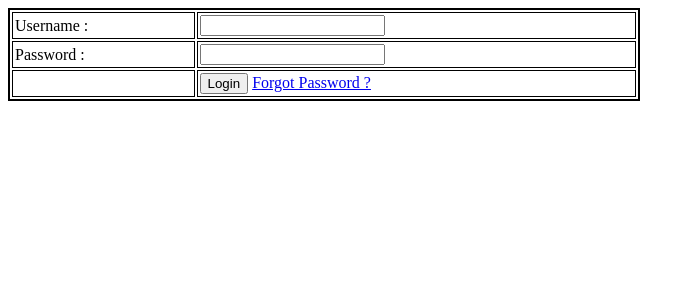
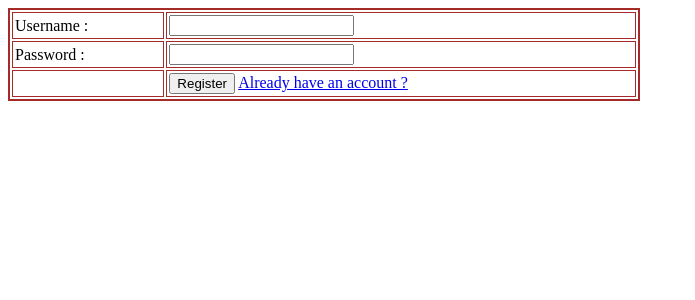
Before and after one commit to gahan10/TeacherPortal, a Flask app: page / in a window 1280 px wide. Shown: the top 300 px of the page, without its empty margins (0-695 px from the left). Run offline with Flask 3, Linux system fonts and the light colour scheme.

Commit message:
add register page

```diff
--- a/main.py
+++ b/main.py
@@ -4,4 +4,4 @@ main = Blueprint("main", __name__)
 
 @main.route("/")
 def index():
-    return render_template("login.html")
+    return render_template("register.html")
--- a/register.py
+++ b/register.py
@@ -1,4 +1,4 @@
-from flask import Blueprint,Flask, render_template, request, redirect, url_for
+from flask import Blueprint, render_template, request, redirect, url_for
 from flask_scss import Scss
 from flask_sqlalchemy import SQLAlchemy
 from teachers import users
--- a/templates/dashboard.html
+++ b/templates/dashboard.html
@@ -12,7 +12,7 @@
         <table width="100%" height="100%" border="0" cellspacing="7" cellpadding="7" bgcolor="wheat" >
             <tr>
                 <tr>
-                    <td align="right"><button>Home</button> <button type="submit" formaction="/logout">Logout</button></td>
+                    <td align="right"><button>Home</button> <button onclick="location.href='/login'">Logout</button></td>
                 </tr>
                 <td align="center">
                     <table width="100%" border="" bordercolor="black" cellspacing="8" cellpadding="8">
--- a/templates/register.html
+++ b/templates/register.html
@@ -19,7 +19,7 @@
                 <td></td>
                 <td>
                     <button type="submit">Register</button>
-                    <a href="login.html">Already have an account ?</a>
+                    <a href="/login">Already have an account ?</a>
                 </td>
 
             </tr>
```
Also changed, not shown: instance/db.sqlite.
